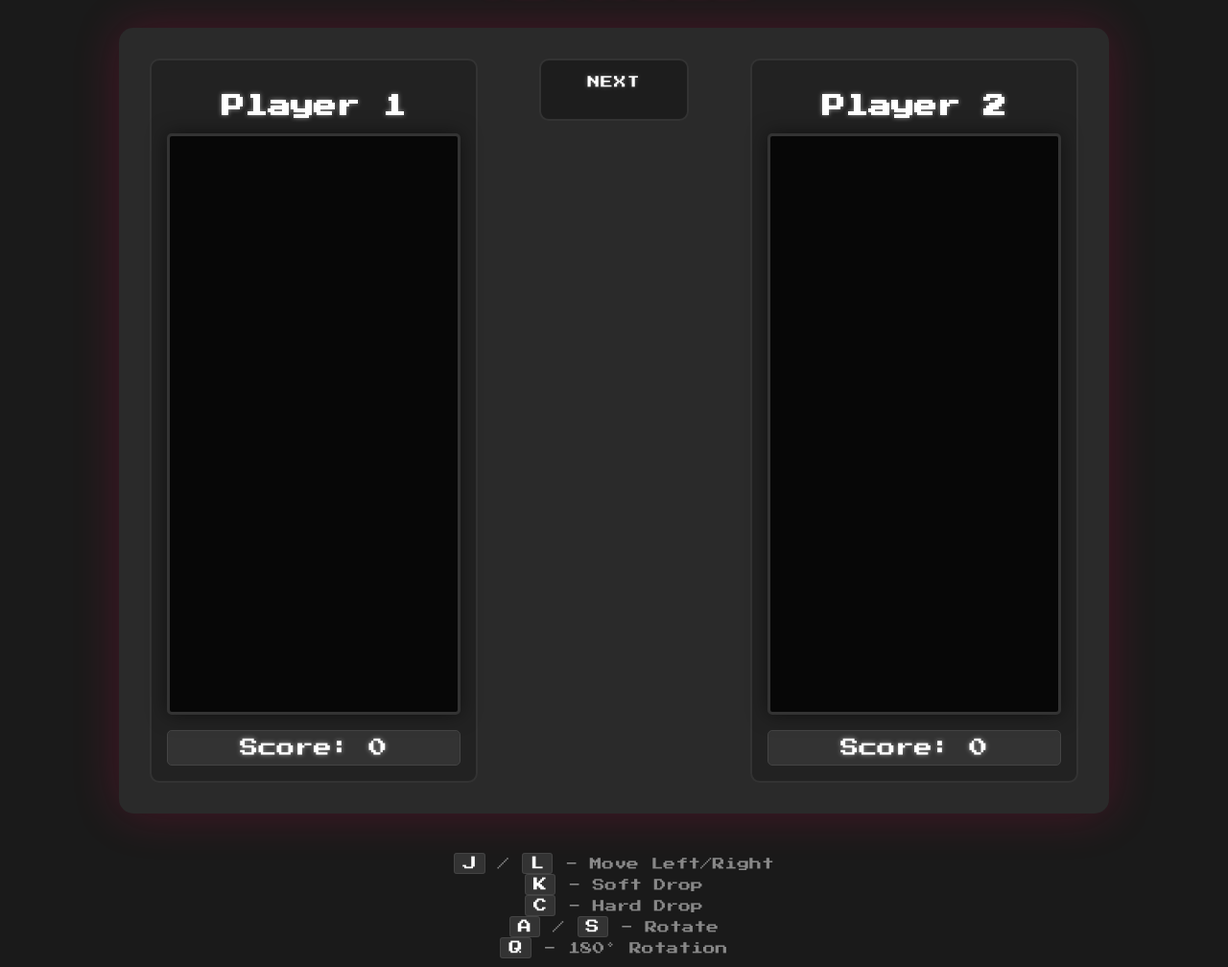
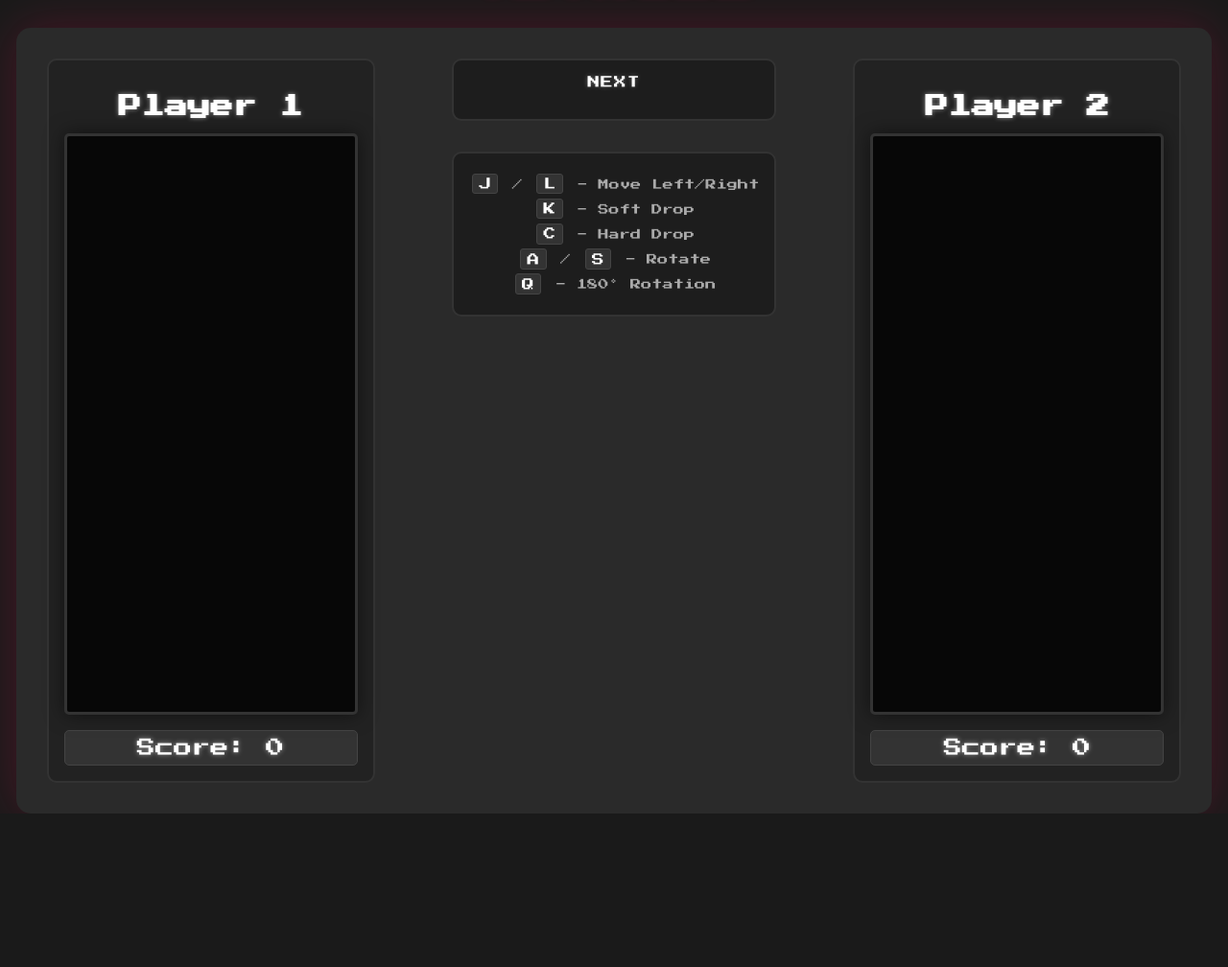
Before and after one commit to baldraven/tetrizz, a website with bundled scripts: page index.html in a window 1280 px wide. Shown: the part 75-1083 px from the top of the page at 96% size. After the commit the page ends 923 px from the top, so only its background shows below. Built offline with nearby package versions, Linux system fonts and the light colour scheme; files whose address does not match are found by name.

Commit message:
fix: changed layout a little bit and controls indication

```diff
--- a/index.html
+++ b/index.html
@@ -13,8 +13,19 @@
             <canvas id="player1" width="300" height="600"></canvas>
             <div class="score">Score: <span id="score1">0</span></div>
         </div>
-        <div class="preview-section">
-            <div class="preview-label">Next</div>
+        <div class="middle-section">
+            <div class="preview-section">
+                <div class="preview-label">Next</div>
+            </div>
+            <div class="controls">
+                <ul>
+                    <li><span class="key">J</span> / <span class="key">L</span> - Move Left/Right</li>
+                    <li><span class="key">K</span> - Soft Drop</li>
+                    <li><span class="key">C</span> - Hard Drop</li>
+                    <li><span class="key">A</span> / <span class="key">S</span> - Rotate</li>
+                    <li><span class="key">Q</span> - 180° Rotation</li>
+                </ul>
+            </div>
         </div>
         <div class="player-section">
             <h2>Player 2</h2>
@@ -22,15 +33,6 @@
             <div class="score">Score: <span id="score2">0</span></div>
         </div>
     </div>
-    <div class="controls">
-        <ul>
-            <li><span class="key">J</span> / <span class="key">L</span> - Move Left/Right</li>
-            <li><span class="key">K</span> - Soft Drop</li>
-            <li><span class="key">C</span> - Hard Drop</li>
-            <li><span class="key">A</span> / <span class="key">S</span> - Rotate</li>
-            <li><span class="key">Q</span> - 180° Rotation</li>
-        </ul>
-    </div>
     <script src="/socket.io/socket.io.js"></script>
     <script type="module" src="client/main.js"></script>
 </body>
--- a/style.css
+++ b/style.css
@@ -61,28 +61,39 @@ canvas {
 }
 
 .controls {
-    margin-top: 2rem;
     text-align: center;
-    font-size: 0.8rem;
+    font-size: 0.7rem;
     color: #888;
+    background: rgba(0, 0, 0, 0.3);
+    padding: 1rem;
+    border-radius: 10px;
+    border: 2px solid #333;
+    width: 100%;
+    box-sizing: border-box;
 }
 
 .controls ul {
     list-style: none;
     padding: 0;
+    margin: 0;
 }
 
 .controls li {
-    margin: 0.5rem 0;
+    margin: 0.3rem 0;
+    color: #aaa;
 }
 
 .key {
     background: #333;
-    padding: 0.2rem 0.5rem;
+    padding: 0.2rem 0.4rem;
     border-radius: 3px;
     border: 1px solid #444;
     color: #fff;
-    font-size: 0.9rem;
+    font-size: 0.8rem;
+    display: inline-block;
+    min-width: 1em;
+    text-align: center;
+    margin: 0 0.2rem;
 }
 
 .preview-label {
@@ -100,12 +111,11 @@ canvas {
     flex-direction: column;
     align-items: center;
     justify-content: center;
-    margin: 0 1rem;
-    min-width: 120px;
     background: rgba(0, 0, 0, 0.3);
     padding: 1rem;
     border-radius: 10px;
     border: 2px solid #333;
+    margin-bottom: 1rem;
 }
 
 canvas.preview-queue {
@@ -114,7 +124,19 @@ canvas.preview-queue {
     border-radius: 5px;
 }
 
+.middle-section {
+    display: flex;
+    flex-direction: column;
+    gap: 1rem;
+    margin: 0 2rem;
+}
+
 /* Remove the old preview canvas styling */
 canvas:nth-child(3) {
     display: none;
 }
+
+/* Remove the old controls styling at the bottom */
+.game-container > .controls {
+    display: none;
+}
```
